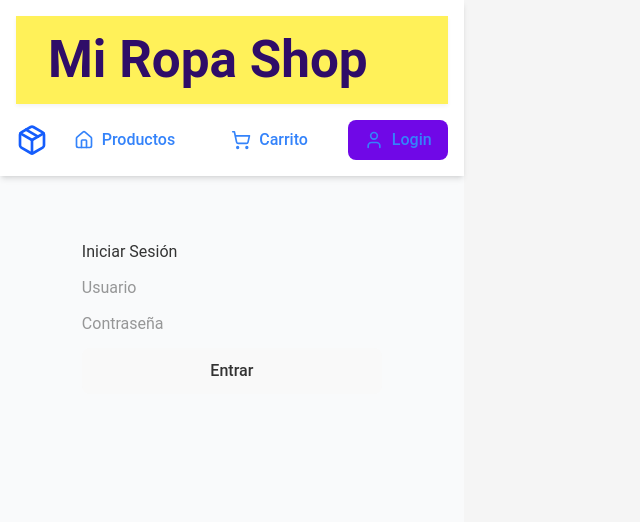
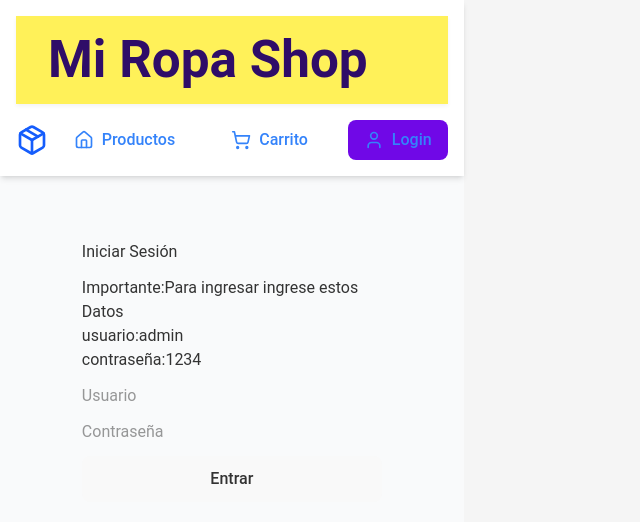
Before and after one commit to alejandroponce00/preentrega-Alejandro-Ponce, a React (Vite) app: page /login in a window 1280 px wide. Shown: the top 522 px of the page, without its empty margins (0-640 px from the left). Built offline with nearby package versions, Linux system fonts and the light colour scheme.

Commit message:
login hecho

```diff
--- a/src/components/Login.jsx
+++ b/src/components/Login.jsx
@@ -22,6 +22,7 @@ const Login = () => {
   return (
     <form onSubmit={handleSubmit} style={{ maxWidth: 300, margin: "2rem auto", display: "flex", flexDirection: "column", gap: 12 }}>
       <h2>Iniciar Sesión</h2>
+      <h5 className="colour-red">Importante:Para ingresar ingrese estos Datos <br /> usuario:admin <br /> contraseña:1234</h5>
       {error && <p style={{ color: "red" }}>{error}</p>}
       <input
         type="text"
```
Also changed, not shown: 1 other file (tests, documents, lock files or other folders).
